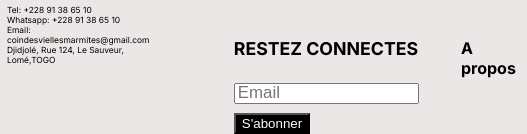
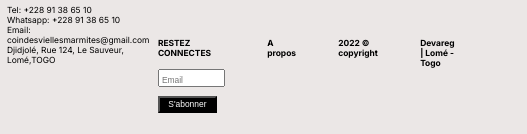
Before and after one commit to Devareg/Coin-Des-Vieilles-Marmites, a plain HTML site: page index.html in a window 390 px wide. Shown: the part 2039-2173 px from the top of the page, 527 px wide, since content can reach past the window. After the commit the page ends 2152 px from the top, so only its background shows below. Drawn offline with Linux system fonts and the light colour scheme; a web font is replaced by a local one.

Commit message:
j'ai mis en forme des choses

```diff
--- a/mediafinal.css
+++ b/mediafinal.css
@@ -141,7 +141,7 @@
     /* Section des partenaires */
     .section-partenaire {
         background-color: rgb(255, 255, 255);
-        width: 66vh;
+        width: 57.8vh;
         height: 12vh;
     }
     h3 {
@@ -364,12 +364,16 @@ SECTION LOCALISATION */
         position: ;
         font-family: inter;
         font-weight: 700;
-        font-size: 2vh;
-        margin-left: 10vh;
+        font-size: 1vh;
+        margin-left: 1vh;
     }
     footer .input ::placeholder {
         text-align: left;
-        font-size: 1vh;
+        font-size: 0.2vh;
+    }
+    footer input {
+        width: 7vh;
+        height: 1.5vh;
     }
     .elements-bas {
         display: flex;
@@ -393,20 +397,24 @@ SECTION LOCALISATION */
         font-family: inter;
         display: flex;
         margin-left: 5vh;
+        font-size: 1vh;
     }
     .abonnement h4 {
         font-family: inter;
         margin-left: 0vh;
         margin-top: 0vh;
-        font-size: 2.1vh;
+        font-size: 1vh;
     }
     .abonnement button {
         background-color: black;
         color: white;
         margin-top: 1vh;
+        height: 2vh;
+        width: 7vh;
+        font-size: 1vh;
     }
     footer ::placeholder {
         text-align: left;
-        font-size: 2vh;
+        font-size: 1vh;
     }
 }
```
